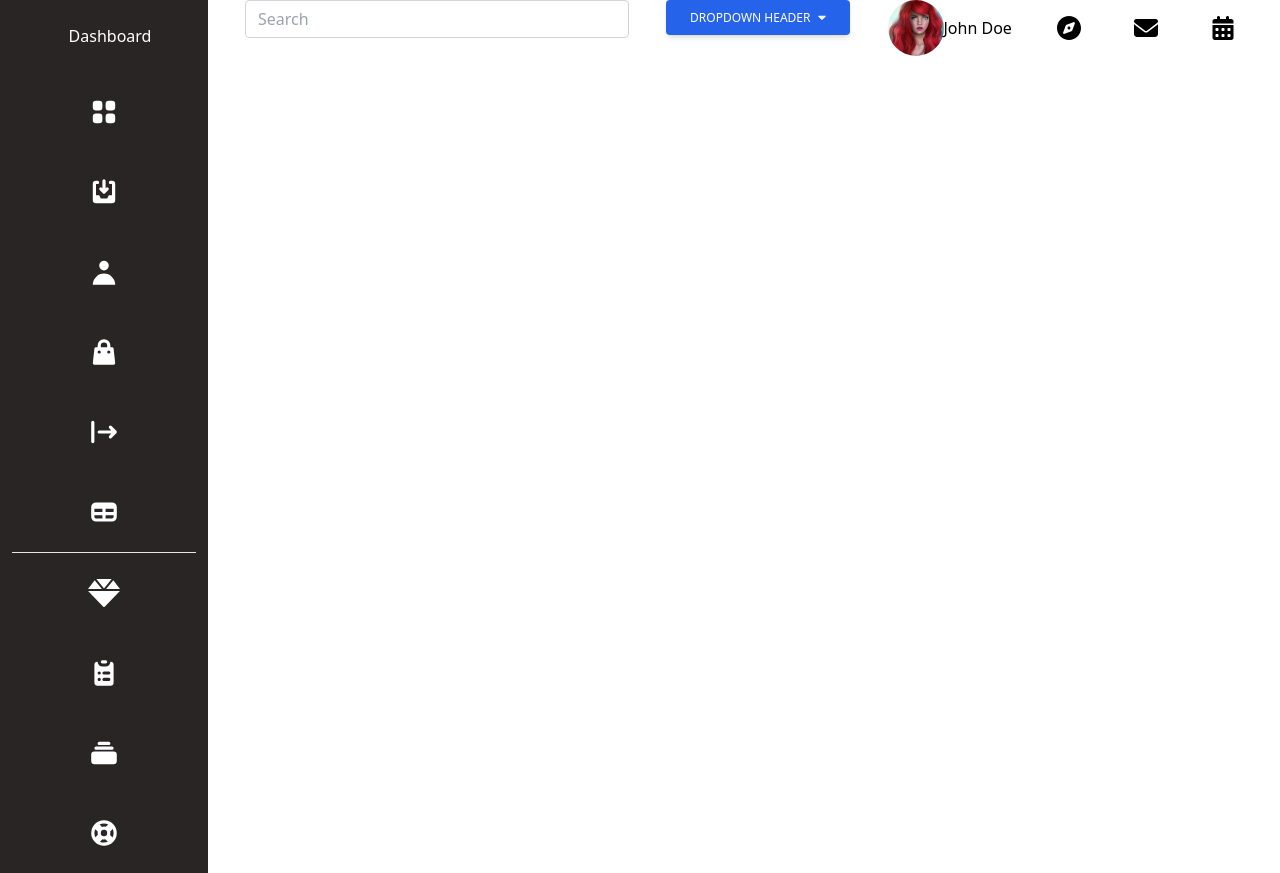
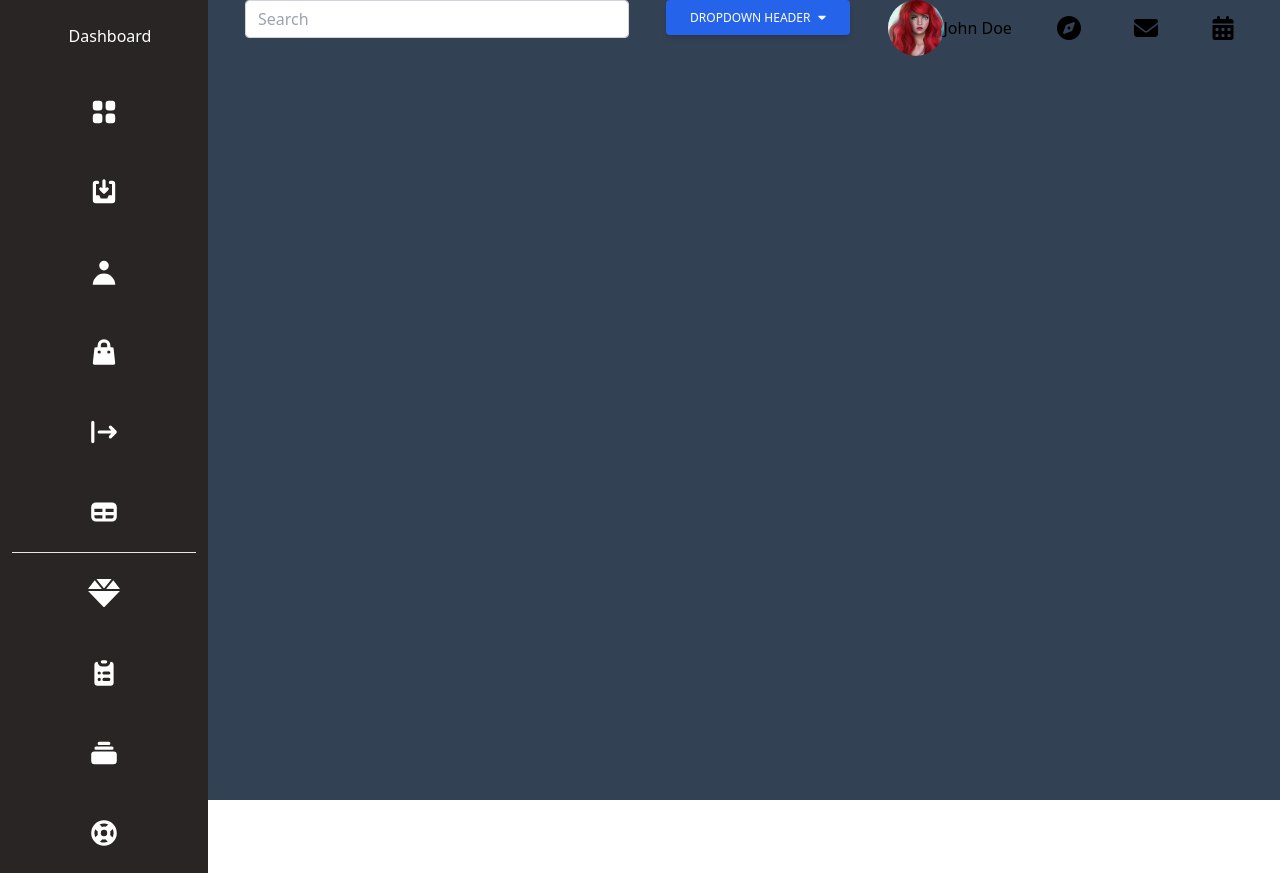
Before and after one commit to Obaayaa-1988/nuxt-tailwind-admin-dashboard, a Nuxt app: page /Home in a window 1280 px wide. Built offline with nearby package versions, Linux system fonts and the light colour scheme.

Commit message:
added background color to main content

```diff
--- a/layouts/main.vue
+++ b/layouts/main.vue
@@ -3,7 +3,7 @@
     <SideBar />
 
     <div class="flex-1 overflow-hidden flex flex-col ">
-        <div class="">
+        <div class="bg-slate-700 h-full">
             <Nuxt />
 
         </div>
```
